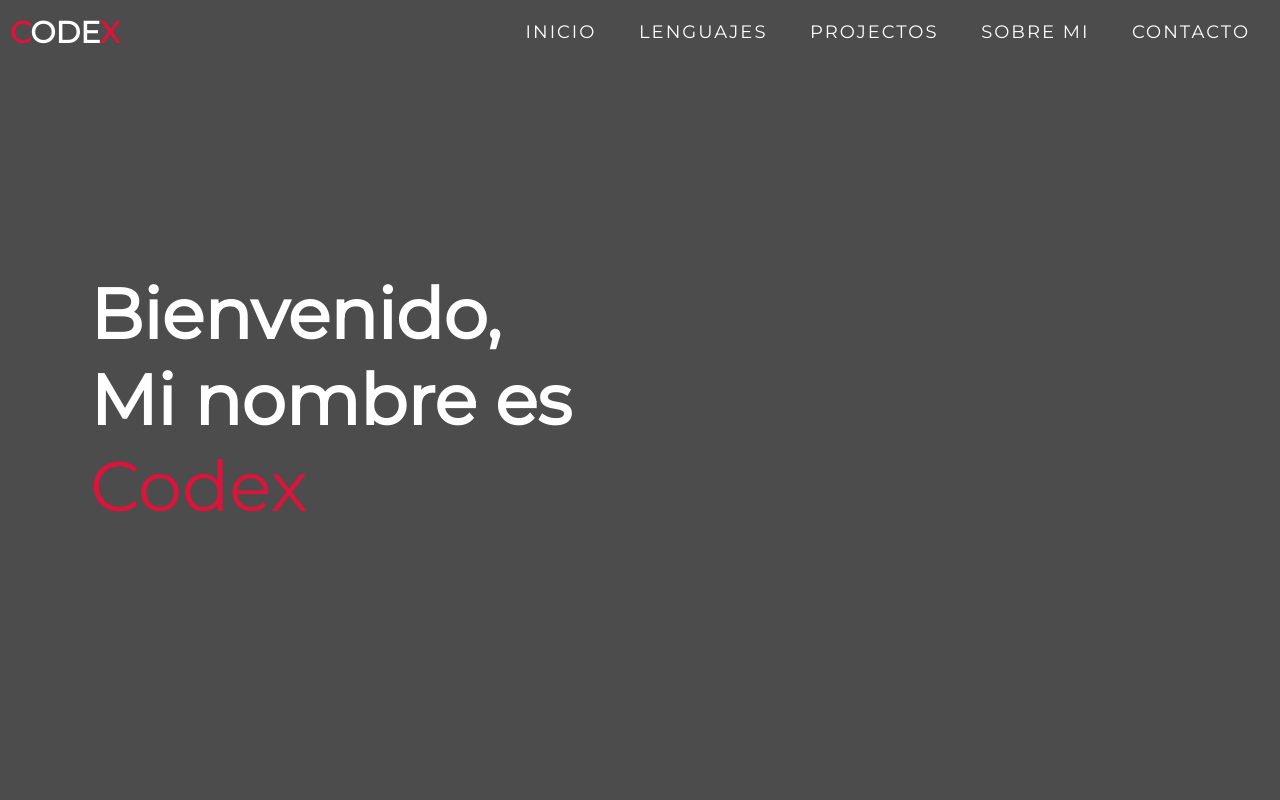
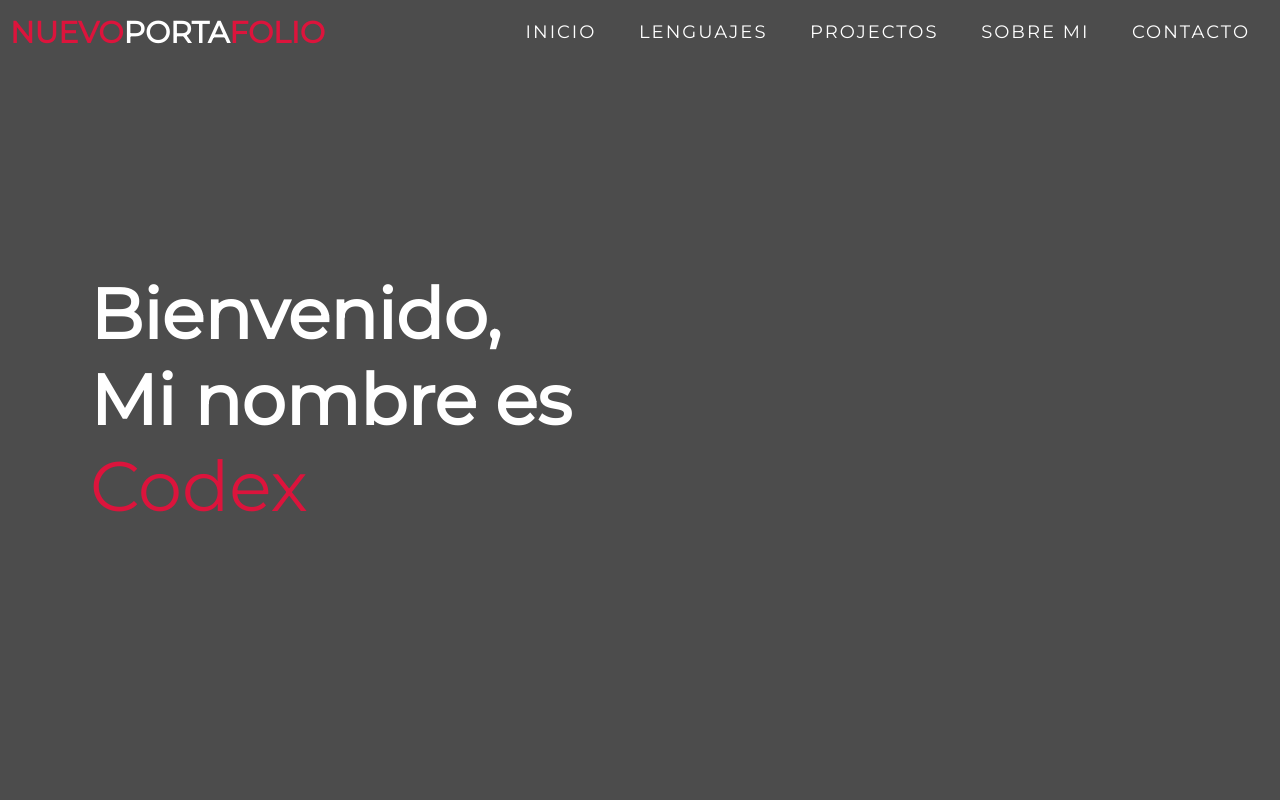
Before and after one commit to codexx13/portafoliocodex.github.io, a plain HTML site: page index.html in a window 1280 px wide. Shown: the top 800 px of the page. Drawn offline with Linux system fonts and the light colour scheme.

Commit message:
Update index.html

```diff
--- a/index.html
+++ b/index.html
@@ -15,7 +15,7 @@
       <div class="nav-bar">
         <div class="brand">
           <a href="#hero">
-            <h1><span>C</span>ODE<span>X</span></h1>
+            <h1><span>NUEVO</span>PORTA<span>FOLIO</span></h1>
           </a>
         </div>
         <div class="nav-list">
```
